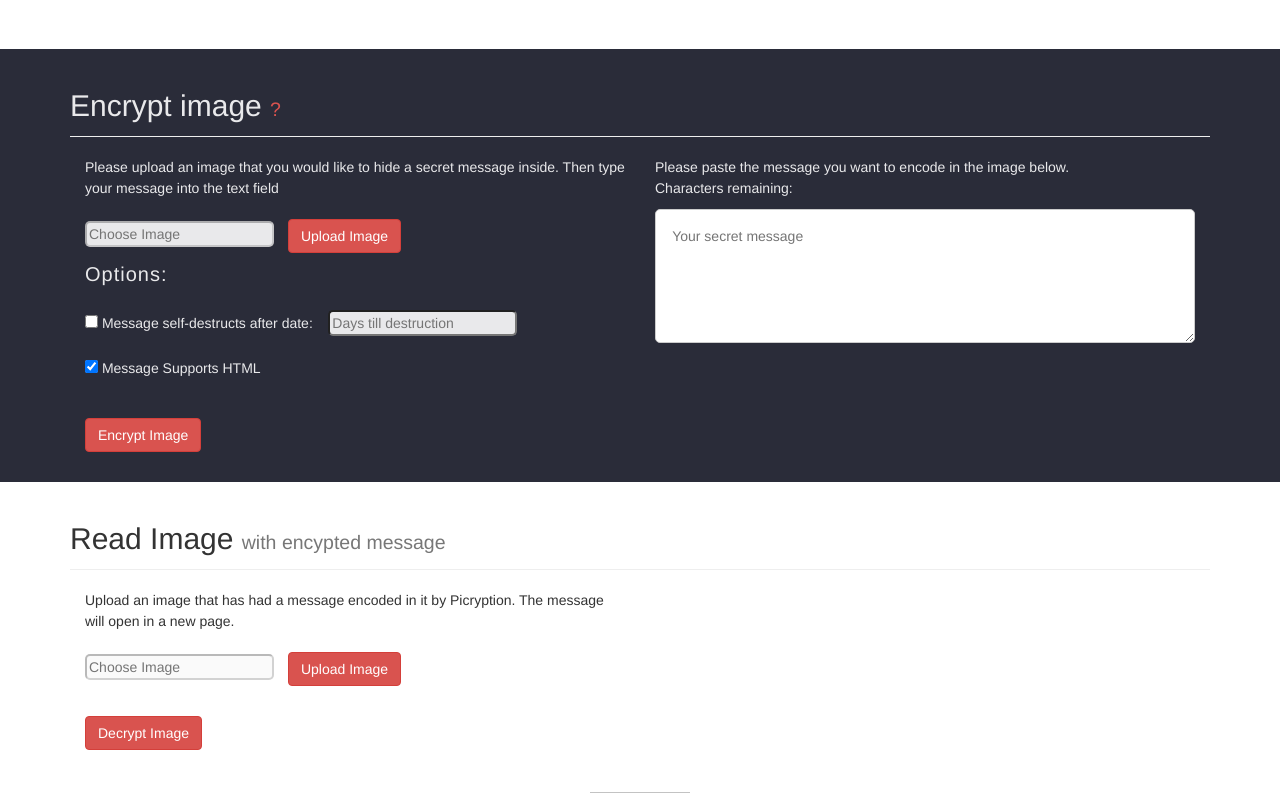
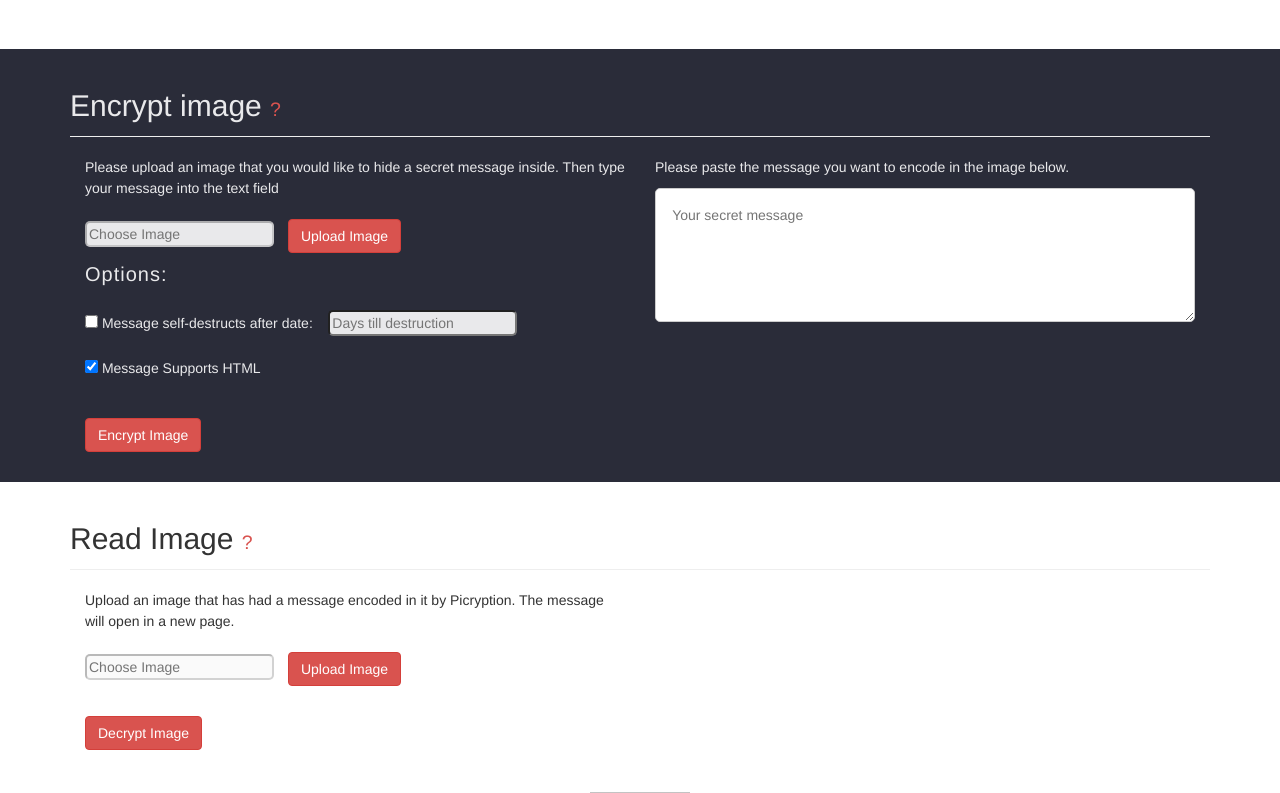
Before and after one commit to DylanModesitt/picryption, a PHP site: page / in a window 1280 px wide. Shown: the part 219-1012 px from the top of the page. Run offline with PHP 8.4, Linux system fonts and the light colour scheme.

Commit message:
Improved home page with characters remaining feature and informational modals.

```diff
--- a/assets/css/the.css
+++ b/assets/css/the.css
@@ -47,6 +47,10 @@ h6 {
 
 p {
     line-height: 150%;
+}
+
+p.big {
+    font-size:120%;
 }
 
 a {
--- a/assets/js/the.js
+++ b/assets/js/the.js
@@ -1,4 +1,5 @@
 var size;
+var toShowCharacters = false;
 
 $("#uploadBtnOne").change(function (e) {
 	document.getElementById("uploadFileOne").value = this.value.replace(/^.*\\/, "");
@@ -17,14 +18,17 @@ $("#uploadBtnOne").change(function (e) {
                 image.onload = function () {
                     var height = this.height;
                     var width = this.width;
+                    toShowCharacters = true;
                     size = (height*width) / 8;
                 };
             }
 });
 
 $(".secretMessage").keyup(function(){
-    if(size) {
-        $("#count").text(size - $(this).val().length);
+    if(size && toShowCharacters) {
+        var str1 = "Characters remaining: ";
+        var str2 = size - $(this).val().length
+        $("#count").text(str1 + str2);
     }
 });
 
--- a/index.php
+++ b/index.php
@@ -10,7 +10,7 @@
 					<h1 class="red">Picryption<small> message in image</small></h1>
 				</div>
 				<div>
-					<p class="big"> Picryption is a way to hide content inside an image. You can choose an image file and write out a secret message. Encrypting the image will give you back a new image, identical to the one you gave, but now encoded with your message. You can also decode any image that has been encoded using Picryption by uploading it and decrypting it. Thank you for using Picrytpion! </p>
+					<p> Picryption is a way to hide content inside an image. You can choose an image file and write out a secret message. Encrypting the image will give you back a new image, identical to the one you gave, but now encoded with your message. You can also decode any image that has been encoded using Picryption by uploading it and decrypting it. Thank you for using Picrytpion! </p>
 				</div>
 				<br>
 				<br>
@@ -19,14 +19,12 @@
 		<div class="dark">
 			<div class="container">
 				<div class="page-header">
-					<h2>Encrypt image <small><a href="#encryptImageInfo" class="portfolio-link" data-toggle="modal"> ? </a></small></h2>
+					<h2>Encrypt image <small><a href="#encryptImageInfo" data-toggle="modal"> ? </a></small></h2>
 				</div>
-
-
 				<div class ="center-block text-left uploadContent">
 					<FORM METHOD='post' enctype="multipart/form-data"  class="form-style-1" ACTION='./assets/php/encodeMessage.php'>
 						<div class= "text-left left-block col-sm-6">
-							<p class="big">Please upload an image that you would like to hide a secret message inside. Then type your message into the text field</p>
+							<p>Please upload an image that you would like to hide a secret message inside. Then type your message into the text field</p>
 							<input id="uploadFileOne" placeholder="Choose Image" class="field" disabled="disabled" />
 							<div class="fileUpload btn btn-danger">
 								<span>Upload Image</span>
@@ -43,8 +41,8 @@
 						</div>
 
 						<div class= "text-left center-block col-sm-6">
-							<p class="big">Please paste the message you want to encode in the image below.
-							<br><span>Characters remaining: <span id="count" title="1000"></span></span> </p>
+							<p>Please paste the message you want to encode in the image below. </p>
+							<p class="big"><span><span id="count" title="1000"></span></span> </p>
 							<textarea cols="40" rows="5" id="secretMessage" class="secretMessage" name="secretMessage" placeholder="Your secret message"></textarea>
 						</div>
 						<div class="col-xs-12">
@@ -57,14 +55,18 @@
 		</div>
 	</div>
 
+
+
+
+
 <div class="">
 		<div class="container">
 			<div class="page-header">
-				<h2>Read Image <small>with encypted message</small></h2>
+				<h2>Read Image <small><a href="#readImageInfo" data-toggle="modal"> ? </a></small></h2>
 			</div>
 			<FORM METHOD='post' enctype="multipart/form-data"  ACTION='/assets/php/decodeMessage.php'>
 				<div class= "text-left left-block col-sm-6">
-					<p class="big">Upload an image that has had a message encoded in it by Picryption. The message will open in a new page.</p>
+					<p>Upload an image that has had a message encoded in it by Picryption. The message will open in a new page.</p>
 					<input id="uploadFileTwo" placeholder="Choose Image" disabled="disabled" />
 					<div class="fileUpload btn btn-danger">
 						<span>Upload Image</span>
```
